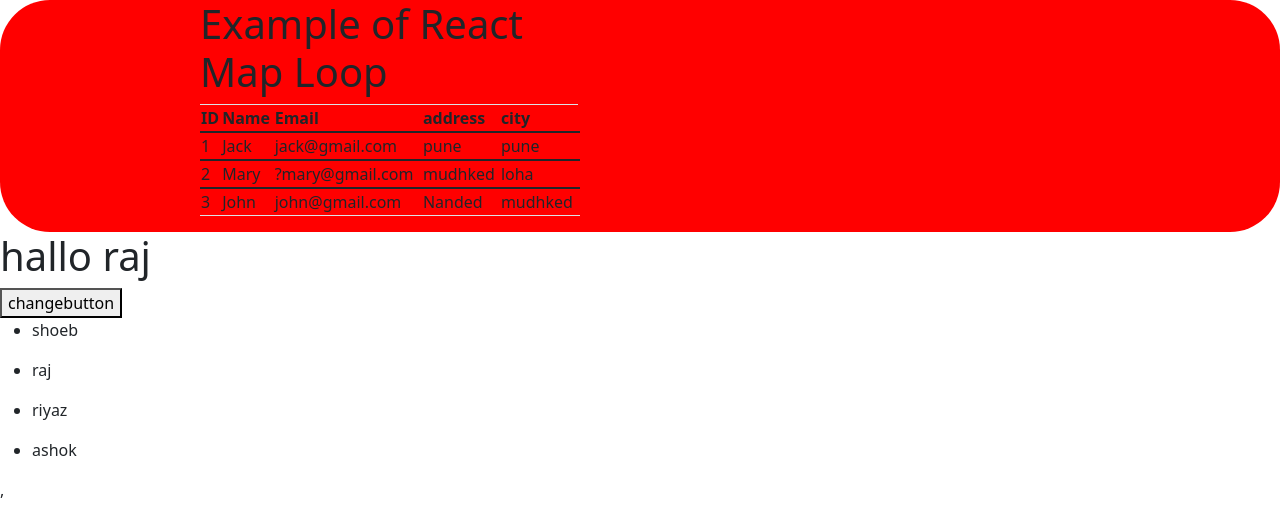
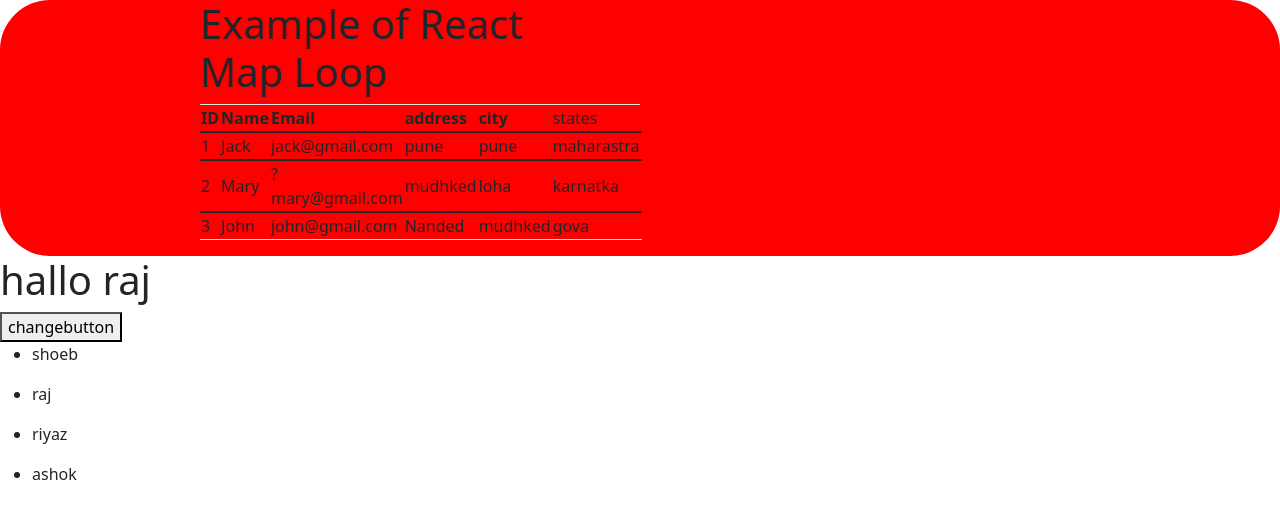
Before and after one commit to JadhavRajendra/React-Practice, a React (Create React App) app: page / in a window 1280 px wide. Shown: the top 518 px of the page. Built offline with nearby package versions, Linux system fonts and the light colour scheme.

Commit message:
Update Functiontableexzample.jsx

```diff
--- a/src/FunctionalComponent/Functiontableexzample.jsx
+++ b/src/FunctionalComponent/Functiontableexzample.jsx
@@ -9,7 +9,8 @@ function Functiontableexzample () {
                 name: 'Jack',
                 email: 'jack@gmail.com',
                 address: 'pune',
-                city: 'pune'
+                city: 'pune',
+                states: 'maharastra'
 
               },
               {
@@ -17,14 +18,16 @@ function Functiontableexzample () {
                 name: 'Mary',
                 email: '?mary@gmail.com',
                 address: 'mudhked',
-                city:'loha'
+                city:'loha',
+                states:'karnatka'
               },
               {
                 id: 3,
                 name: 'John',
                 email: 'john@gmail.com',
                 address : 'Nanded',
-                city:'mudhked'
+                city:'mudhked',
+                states:'gova'
 
               },
           ];
@@ -40,6 +43,7 @@ function Functiontableexzample () {
                 <th>Email</th>
                  <th>address</th>
                  <th>city</th>
+                 <td>states</td>
             </tr>
 
             {students.map((student, index) => (
@@ -49,6 +53,7 @@ function Functiontableexzample () {
                 <td>{student.email}</td>
                 <td>{student.address} </td>
                 <td>{student.city}</td>
+                <td>{student.states}</td>
                 <td></td>
               </tr>
             ))}
```
